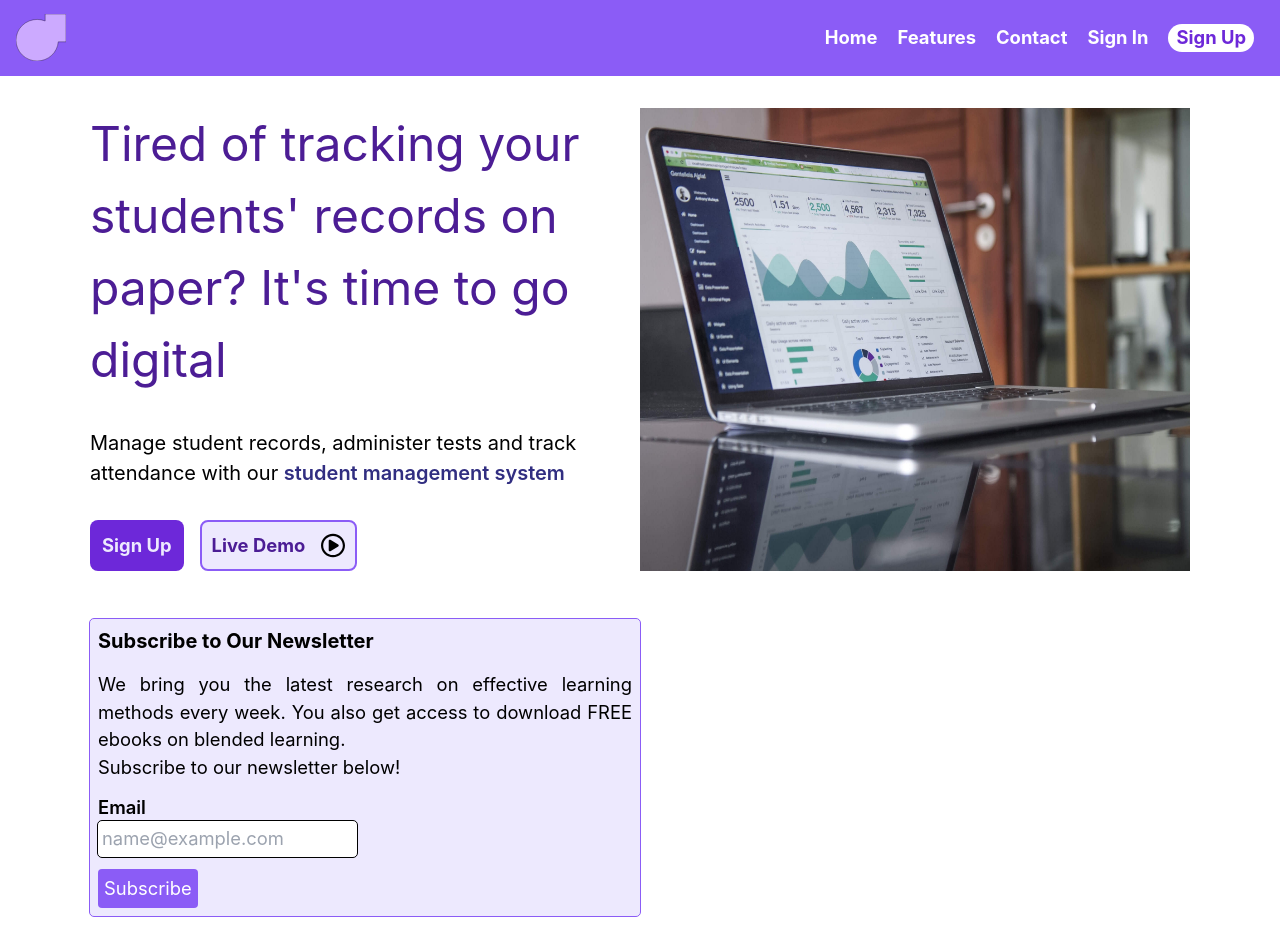
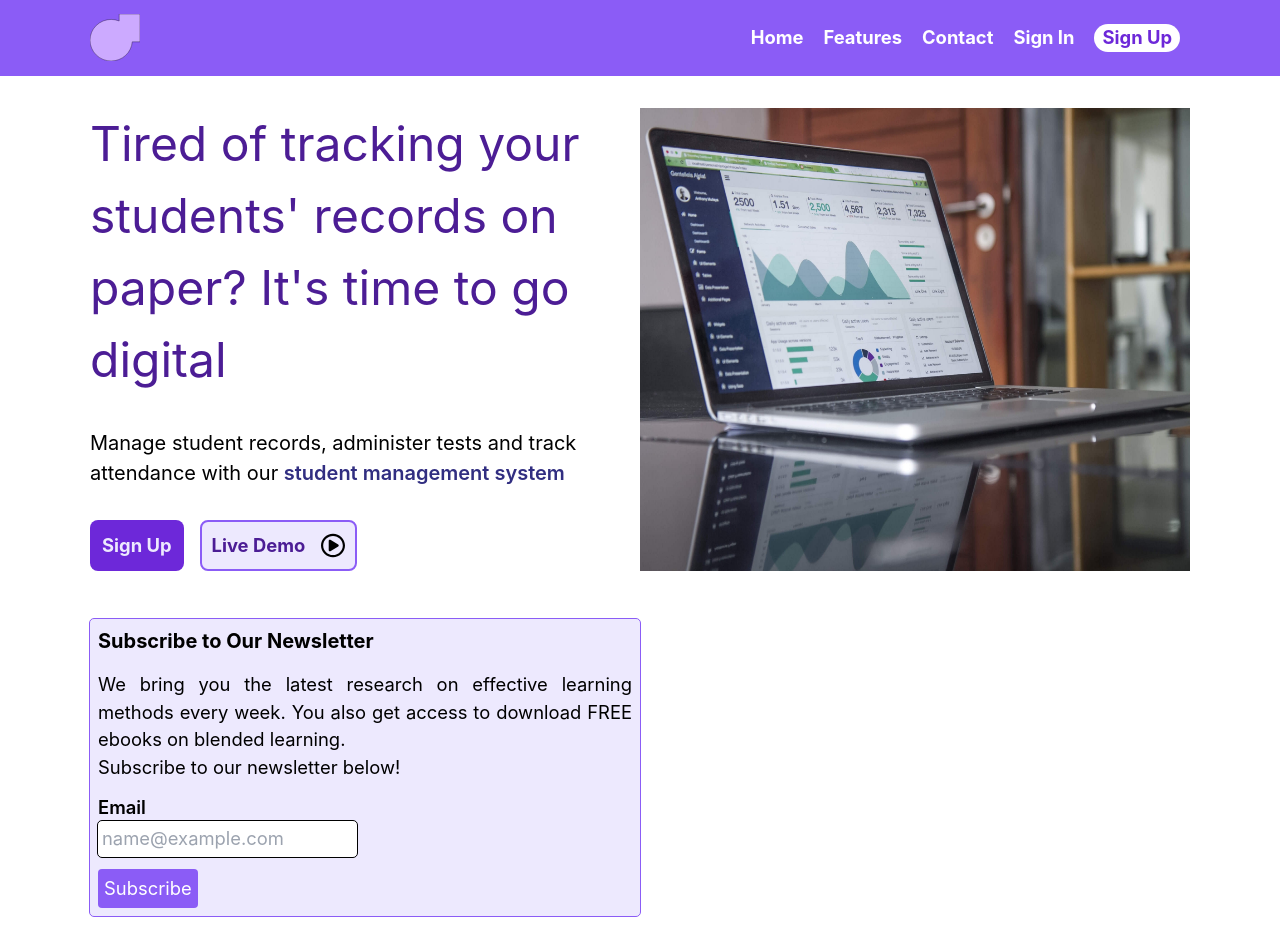
Before and after one commit to configcat-labs/ab-testing-nestJS-sample, a React (Create React App) app in the folder frontend/: page / in a window 1280 px wide. Built offline with nearby package versions, Linux system fonts and the light colour scheme; no server answers.

Commit message:
Added container style to frontend

```diff
--- a/frontend/src/components/Navbar.js
+++ b/frontend/src/components/Navbar.js
@@ -5,7 +5,7 @@ export default function Navbar() {
     return (
         <div>
            <header className="px-4 py-[0.875rem] text-center bg-violet-500">
-             <div className="flex justify-between">
+             <div className="flex justify-between container">
                 <a href="index.html">
                   <img src={logo} className="App-logo" alt="logo" width="50" height="50"/>
                 </a>
```
Also changed, not shown: 1 other file (tests, documents, lock files or other folders).
